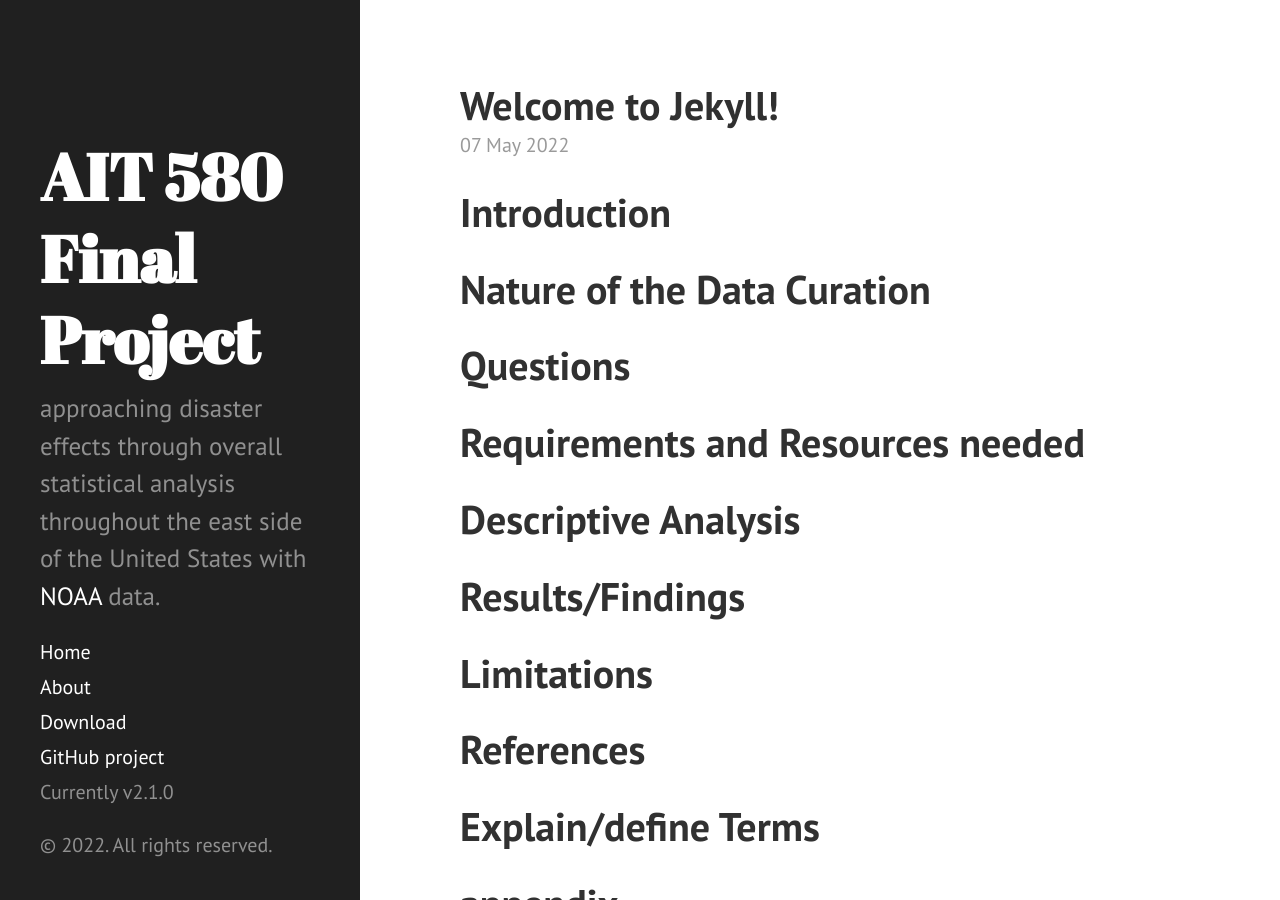
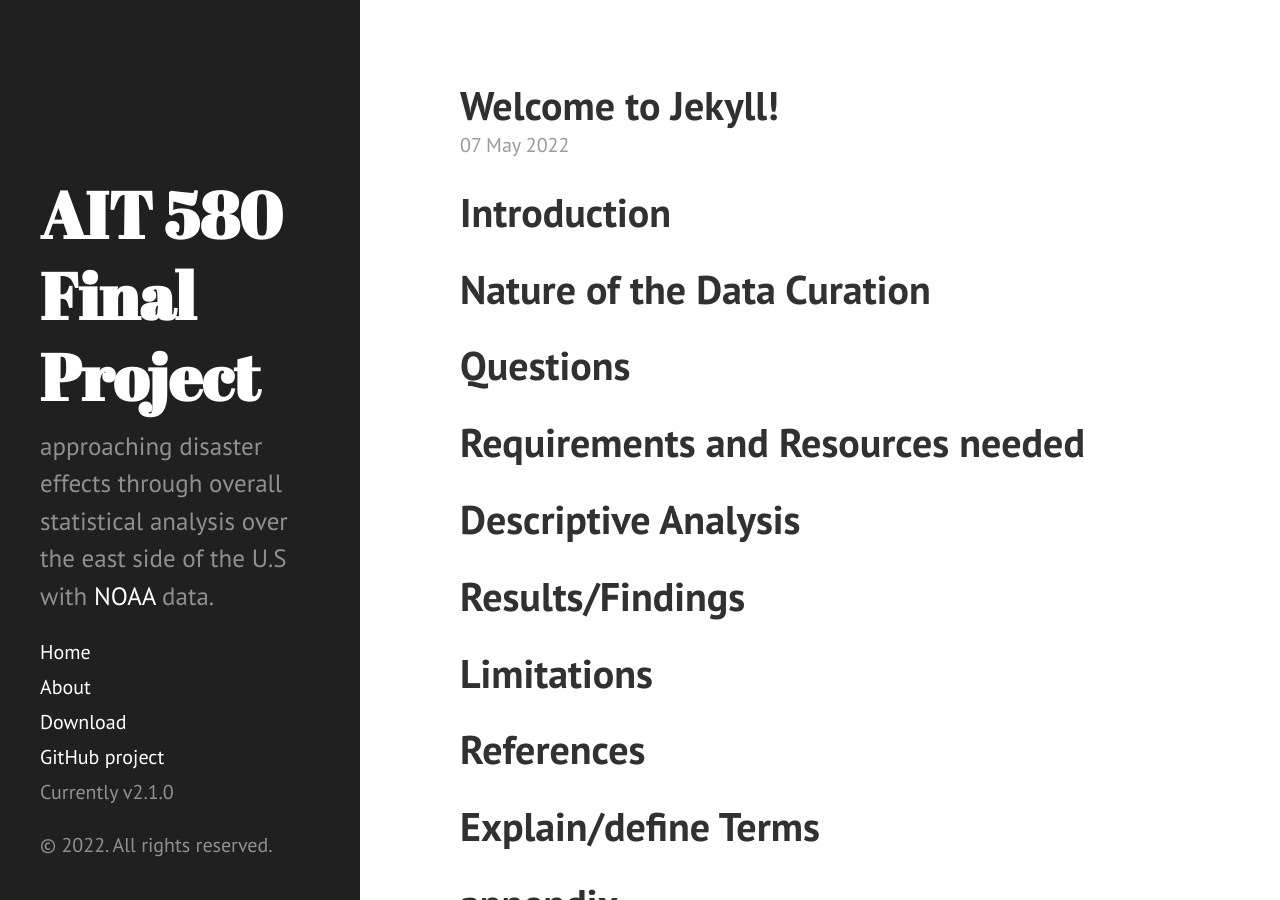
Before and after one commit to cinnamen23/Choi_AIT580, a Jekyll site: the page built from docs/index.html, in a window 1280 px wide and 900 px high. Built offline with Jekyll 4.4.1, drawn with Linux system fonts in a browser that asks for light colours; the list of posts is cut into pages by our own code.

Commit message:
Update _config.yml

```diff
--- a/docs/_config.yml
+++ b/docs/_config.yml
@@ -10,7 +10,7 @@ permalink:        pretty
 title:            AIT 580 Final Project
 tagline:          'A Jekyll theme'
 #description:      'A brazen two-column <a href="http://jekyllrb.com" target="_blank">Jekyll</a> theme that pairs a prominent sidebar with uncomplicated content. Made by <a href="https://twitter.com/mdo" target="_blank">@mdo</a>.'
-description:      'approaching disaster effects through overall statistical analysis throughout the east side of the United States with <a href="https://www.noaa.gov/" target="_blank">NOAA</a> data.'
+description:      'approaching disaster effects through overall statistical analysis over the east side of the U.S with <a href="https://www.noaa.gov/" target="_blank">NOAA</a> data.'
 url:              http://hyde.getpoole.com
 baseurl:          '/Choi_AIT580/'
 
```
